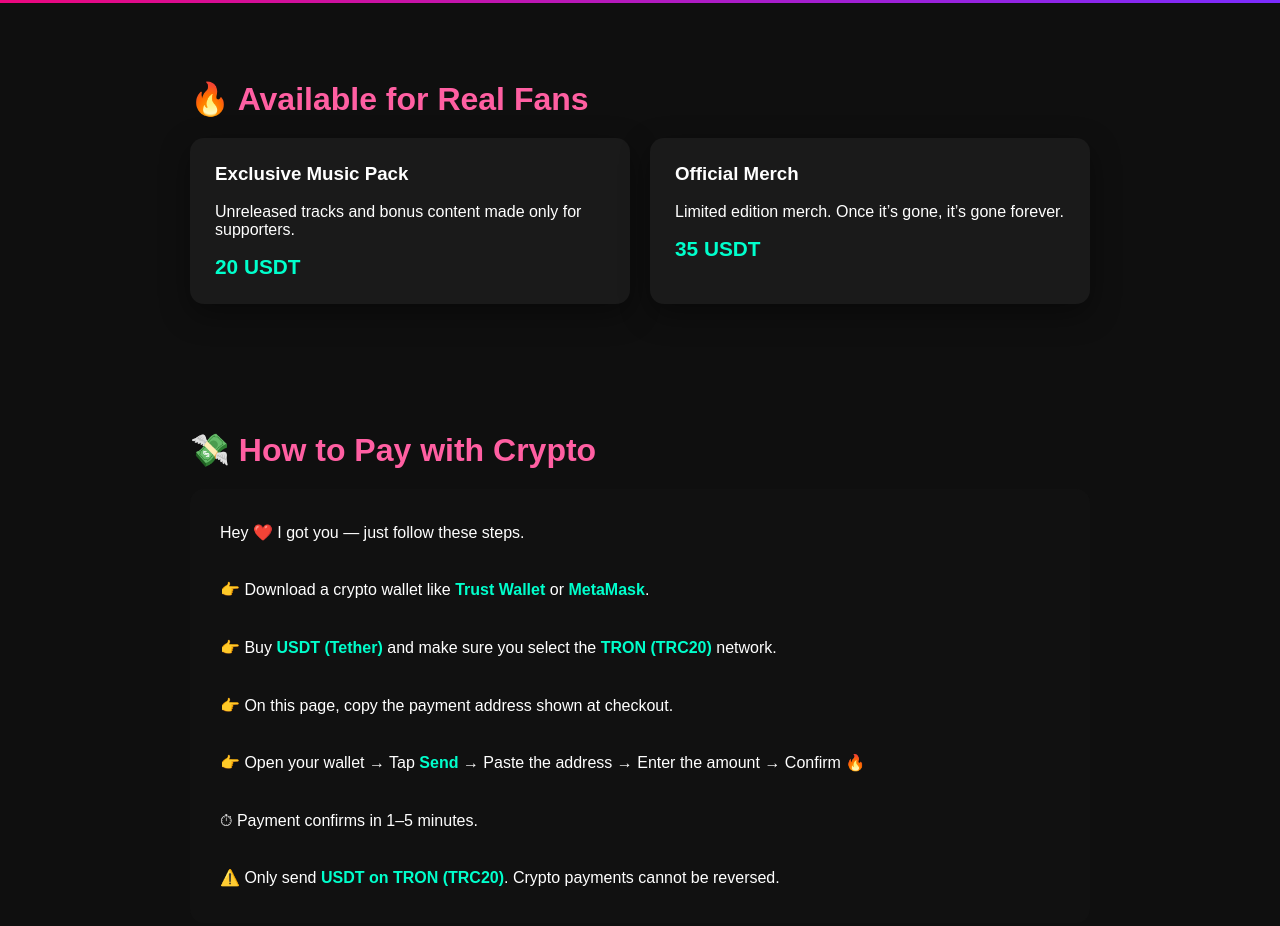
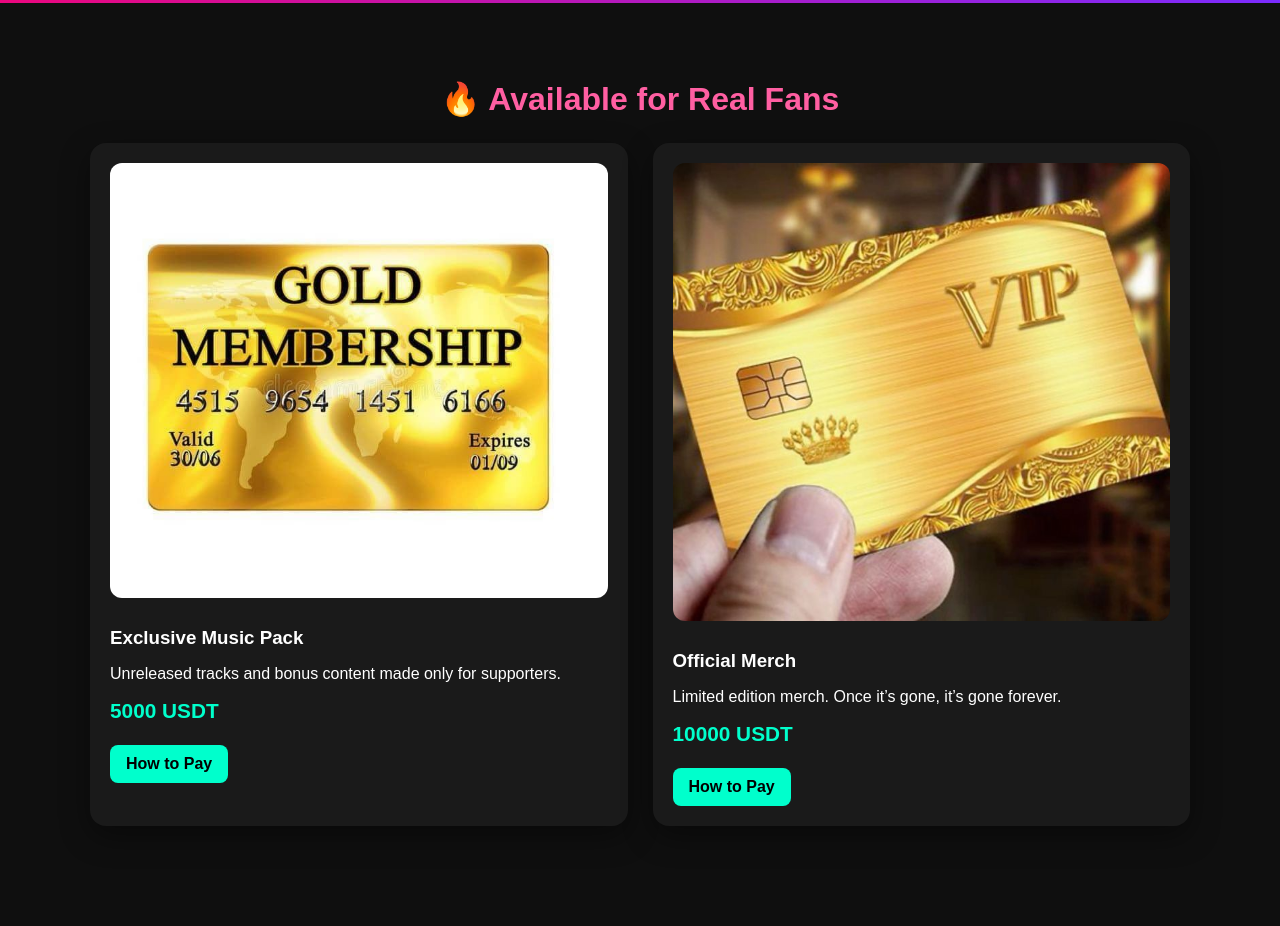
Before and after one commit to brightluck14-alt/fan-shop, a plain HTML site: page index.html in a window 1280 px wide. Shown: the part 229-1155 px from the top of the page. Drawn offline with Linux system fonts and the light colour scheme.

Commit message:
Add files via upload

```diff
--- a/index.html
+++ b/index.html
@@ -31,46 +31,73 @@
 
     section {
       padding: 50px 20px;
-      max-width: 900px;
+      max-width: 1100px;
       margin: auto;
     }
 
     h2 {
       font-size: 2rem;
-      margin-bottom: 20px;
+      margin-bottom: 25px;
       color: #ff5fa2;
+      text-align: center;
     }
 
-    .products {
+    /* PRODUCT PANEL */
+    .products-grid {
       display: grid;
-      grid-template-columns: repeat(auto-fit, minmax(250px, 1fr));
-      gap: 20px;
+      grid-template-columns: repeat(auto-fit, minmax(260px, 1fr));
+      gap: 25px;
     }
 
-    .card {
+    .product-card {
       background: #1a1a1a;
-      border-radius: 14px;
-      padding: 25px;
+      border-radius: 16px;
+      padding: 20px;
       box-shadow: 0 10px 30px rgba(0,0,0,0.4);
+      transition: transform 0.25s ease;
     }
 
-    .card h3 {
-      margin-top: 0;
+    .product-card:hover {
+      transform: translateY(-6px);
+    }
+
+    .product-card img {
+      width: 100%;
+      border-radius: 12px;
+      margin-bottom: 15px;
+    }
+
+    .product-card h3 {
+      margin: 10px 0;
     }
 
     .price {
-      margin-top: 15px;
       font-size: 1.3rem;
       color: #00ffcc;
       font-weight: bold;
+      margin: 12px 0;
     }
 
+    .buy-btn {
+      display: inline-block;
+      padding: 10px 16px;
+      background: #00ffcc;
+      color: #000;
+      border-radius: 8px;
+      text-decoration: none;
+      font-weight: bold;
+      margin-top: 10px;
+    }
+
+    /* PAYMENT BOX */
     .pay-box {
       background: #111;
       border-radius: 14px;
       padding: 30px;
       line-height: 1.8;
       font-size: 1rem;
+      max-width: 800px;
+      margin: auto;
     }
 
     .highlight {
@@ -91,29 +118,16 @@
 <body>
 
 <header>
-  <h1>YOUR ARTIST NAME</h1> <!-- CHANGE THIS -->
+  <h1>YOUR ARTIST NAME</h1>
   <p>Music • Merch • Exclusive Drops</p>
 </header>
 
 <section>
   <h2>🔥 Available for Real Fans</h2>
-
-  <div class="products">
-    <div class="card">
-      <h3>Exclusive Music Pack</h3>
-      <p>Unreleased tracks and bonus content made only for supporters.</p>
-      <div class="price">20 USDT</div>
-    </div>
-
-    <div class="card">
-      <h3>Official Merch</h3>
-      <p>Limited edition merch. Once it’s gone, it’s gone forever.</p>
-      <div class="price">35 USDT</div>
-    </div>
-  </div>
+  <div id="products" class="products-grid"></div>
 </section>
 
-<section>
+<section id="how-to-pay">
   <h2>💸 How to Pay with Crypto</h2>
 
   <div class="pay-box">
@@ -123,13 +137,13 @@
     <span class="highlight">Trust Wallet</span> or
     <span class="highlight">MetaMask</span>.<br><br>
 
-    👉 Buy <span class="highlight">USDT (Tether)</span> and make sure you select the
+    👉 Buy <span class="highlight">USDT (Tether)</span> and select the
     <span class="highlight">TRON (TRC20)</span> network.<br><br>
 
-    👉 On this page, copy the payment address shown at checkout.<br><br>
+    👉 Copy the payment address shown below on this site.<br><br>
 
-    👉 Open your wallet → Tap <span class="highlight">Send</span> → Paste the address →
-    Enter the amount → Confirm 🔥<br><br>
+    👉 Open your wallet → Tap <span class="highlight">Send</span> →
+    Paste the address → Enter the amount → Confirm 🔥<br><br>
 
     ⏱ Payment confirms in 1–5 minutes.<br><br>
 
@@ -140,11 +154,10 @@
 
 <section>
   <h2>📦 After Payment</h2>
-
-  <p>
-    🎧 Digital products → Access will be sent after confirmation.<br><br>
-    👕 Physical products → You’ll be contacted for shipping details.<br><br>
-    If you’re unsure at any point, message me before sending ❤️
+  <p style="text-align:center; line-height:1.8;">
+    🎧 Digital products → Access sent after confirmation.<br><br>
+    👕 Physical products → You’ll be contacted for shipping.<br><br>
+    If unsure, message me before sending ❤️
   </p>
 </section>
 
@@ -152,5 +165,28 @@
   © 2025 YOUR ARTIST NAME • Thank you for supporting the music 🎶
 </footer>
 
+<script>
+fetch('products.json')
+  .then(res => res.json())
+  .then(products => {
+    const container = document.getElementById('products');
+
+    products.forEach(product => {
+      const card = document.createElement('div');
+      card.className = 'product-card';
+
+      card.innerHTML = `
+        <img src="${product.image}" alt="${product.name}">
+        <h3>${product.name}</h3>
+        <p>${product.description}</p>
+        <div class="price">${product.price}</div>
+        <a href="#how-to-pay" class="buy-btn">How to Pay</a>
+      `;
+
+      container.appendChild(card);
+    });
+  });
+</script>
+
 </body>
 </html>
--- /dev/null
+++ b/products.json
@@ -0,0 +1,16 @@
+[
+  {
+    "name": "Exclusive Music Pack",
+    "description": "Unreleased tracks and bonus content made only for supporters.",
+    "price": "5000 USDT",
+    "type": "Digital",
+    "image": "images/music-pack.jpg"
+  },
+  {
+    "name": "Official Merch",
+    "description": "Limited edition merch. Once it’s gone, it’s gone forever.",
+    "price": "10000 USDT",
+    "type": "Physical",
+    "image": "images/merch.jpg"
+  }
+]
```
Also changed, not shown: images/merch.jpg (added), images/music-pack.jpg (added).
